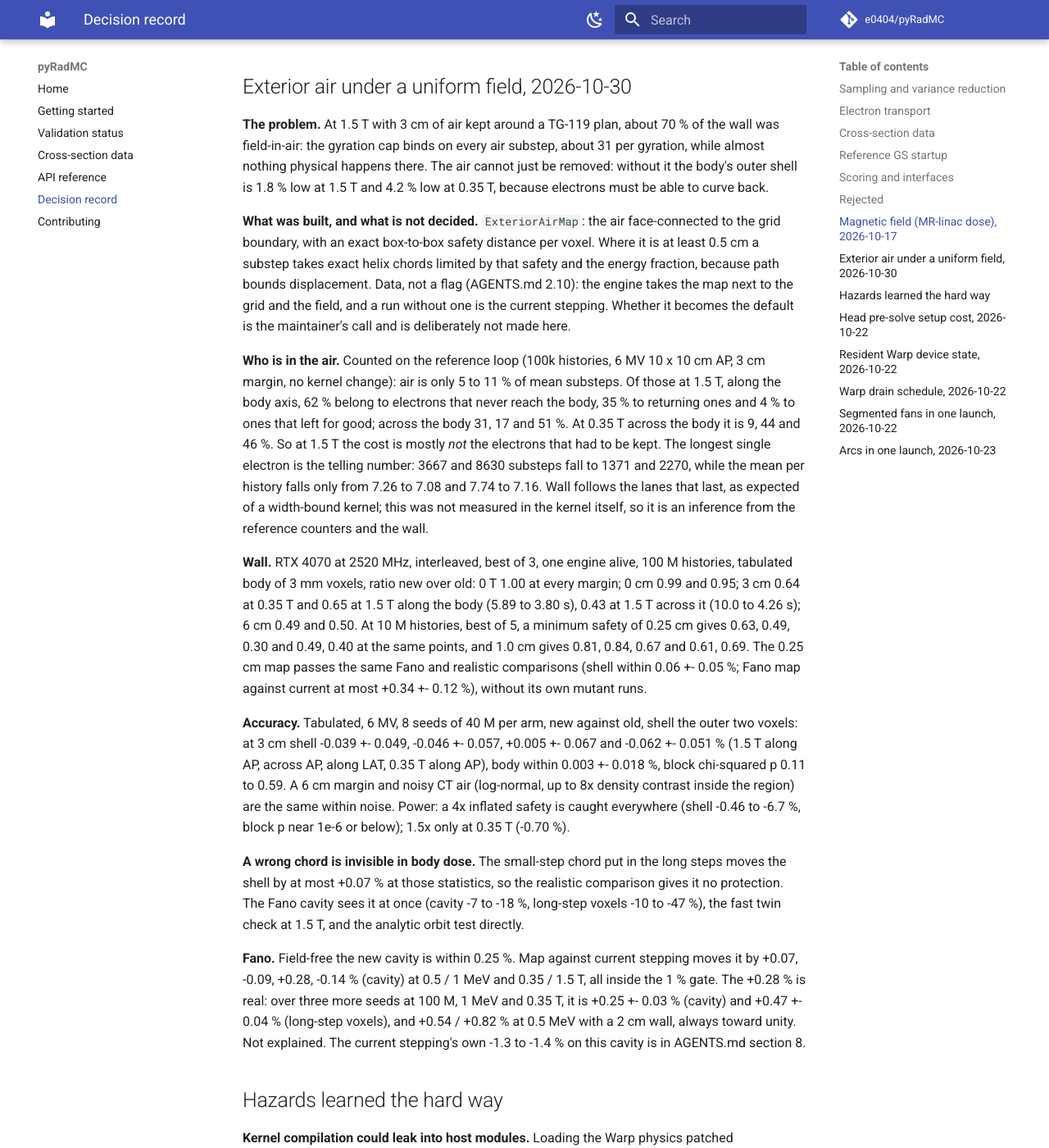
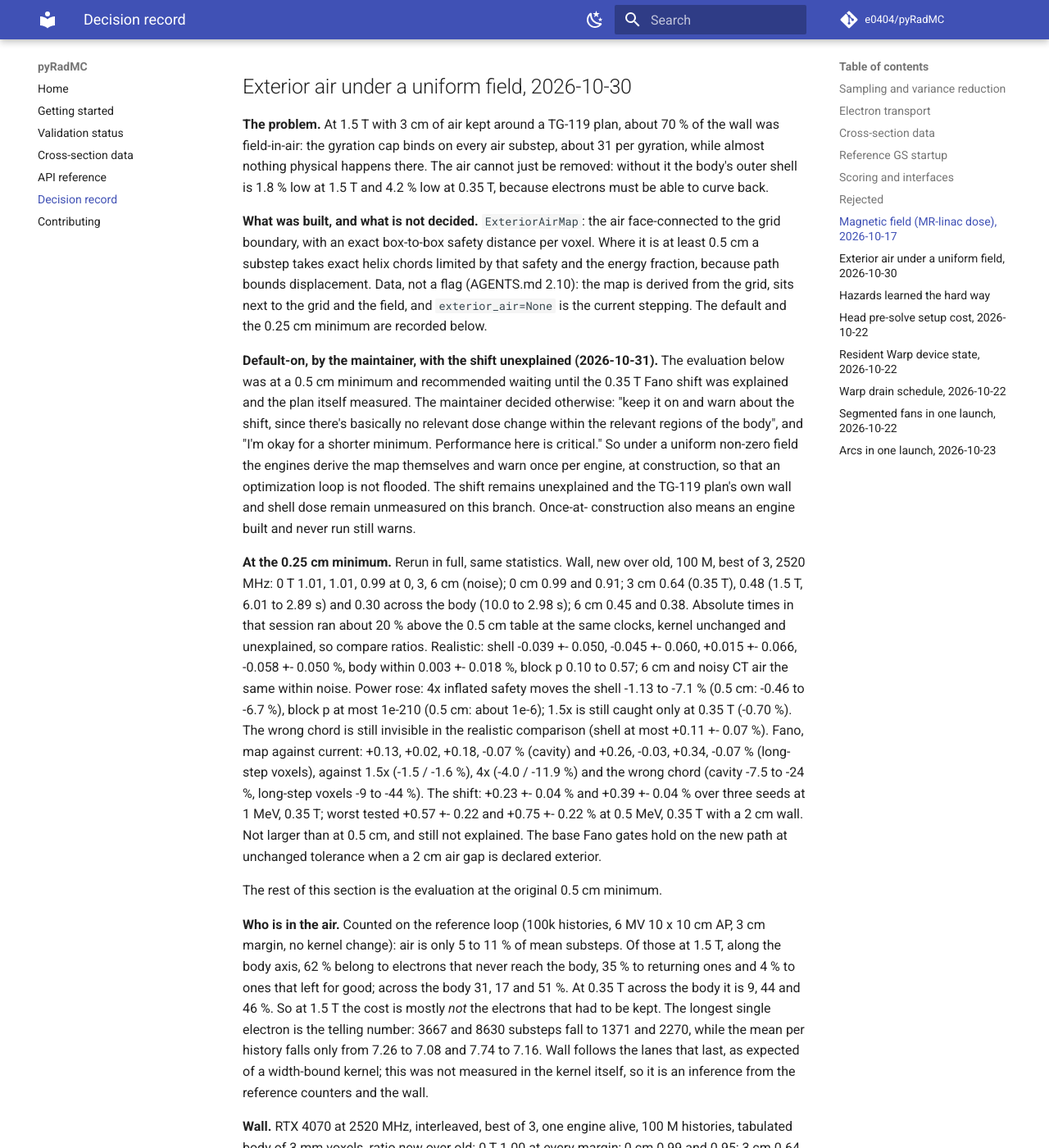
Before and after one commit to e0404/pyRadMC, an MkDocs documentation site: the page built from docs/decisions.md, in a window 1280 px wide and 1400 px high, scrolled down 8140 px. Shown: the whole window at 82% size. Built offline with MkDocs 1.6.1 and Material for MkDocs 9.7.7, drawn with Linux system fonts in a browser that asks for light colours; comment, search, counter and statistics services are not loaded.

Commit message:
docs(agents): record the exterior-air default
Section 8, the decisions record, CHANGELOG and README for default-on
and the 0.25 cm minimum. Records that both were the maintainer's
decisions, overriding the recommendation to wait, with the 0.35 T Fano
shift still unexplained and the TG-119 plan itself unmeasured here.

Co-Authored-By: Claude Opus 5.5 <noreply@anthropic.com>

```diff
--- a/docs/decisions.md
+++ b/docs/decisions.md
@@ -337,9 +337,38 @@ curve back.
 **What was built, and what is not decided.** `ExteriorAirMap`: the air face-connected to the
 grid boundary, with an exact box-to-box safety distance per voxel. Where it is at least
 0.5 cm a substep takes exact helix chords limited by that safety and the energy fraction,
-because path bounds displacement. Data, not a flag (AGENTS.md 2.10): the engine takes the
-map next to the grid and the field, and a run without one is the current stepping. Whether
-it becomes the default is the maintainer's call and is deliberately not made here.
+because path bounds displacement. Data, not a flag (AGENTS.md 2.10): the map is derived
+from the grid, sits next to the grid and the field, and `exterior_air=None` is the current
+stepping. The default and the 0.25 cm minimum are recorded below.
+
+**Default-on, by the maintainer, with the shift unexplained (2026-10-31).** The evaluation
+below was at a 0.5 cm minimum and recommended waiting until the 0.35 T Fano shift was
+explained and the plan itself measured. The maintainer decided otherwise: "keep it on and warn
+about the shift, since there's basically no relevant dose change within the relevant regions of
+the body", and "I'm okay for a shorter minimum. Performance here is critical." So under a
+uniform non-zero field the engines derive the map themselves and warn once per engine, at
+construction, so that an optimization loop is not flooded. The shift remains unexplained and
+the TG-119 plan's own wall and shell dose remain unmeasured on this branch. Once-at-
+construction also means an engine built and never run still warns.
+
+**At the 0.25 cm minimum.** Rerun in full, same statistics. Wall, new over old, 100 M, best of 3,
+2520 MHz: 0 T 1.01, 1.01, 0.99 at 0, 3, 6 cm (noise); 0 cm 0.99 and 0.91; 3 cm 0.64 (0.35 T),
+0.48 (1.5 T, 6.01 to 2.89 s) and 0.30 across the body (10.0 to 2.98 s); 6 cm 0.45 and 0.38.
+Absolute times in that session ran about 20 % above the 0.5 cm table at the same clocks, kernel
+unchanged and unexplained, so compare ratios. Realistic: shell -0.039 +- 0.050, -0.045 +- 0.060,
++0.015 +- 0.066, -0.058 +- 0.050 %, body within 0.003 +- 0.018 %, block p 0.10 to 0.57; 6 cm and
+noisy CT air the same within noise. Power rose: 4x inflated safety moves the shell -1.13 to
+-7.1 % (0.5 cm: -0.46 to -6.7 %), block p at most 1e-210 (0.5 cm: about 1e-6); 1.5x is still
+caught only at 0.35 T (-0.70 %). The wrong chord is still invisible in the realistic comparison
+(shell at most +0.11 +- 0.07 %).
+Fano, map against current: +0.13, +0.02, +0.18, -0.07 % (cavity) and +0.26, -0.03, +0.34, -0.07 %
+(long-step voxels), against 1.5x (-1.5 / -1.6 %), 4x (-4.0 / -11.9 %) and the wrong chord (cavity
+-7.5 to -24 %, long-step voxels -9 to -44 %). The shift: +0.23 +- 0.04 % and +0.39 +- 0.04 % over
+three seeds at 1 MeV, 0.35 T; worst tested +0.57 +- 0.22 and +0.75 +- 0.22 % at 0.5 MeV, 0.35 T with
+a 2 cm wall. Not larger than at 0.5 cm, and still not explained. The base Fano gates hold on the
+new path at unchanged tolerance when a 2 cm air gap is declared exterior.
+
+The rest of this section is the evaluation at the original 0.5 cm minimum.
 
 **Who is in the air.** Counted on the reference loop (100k histories, 6 MV 10 x 10 cm AP,
 3 cm margin, no kernel change): air is only 5 to 11 % of mean substeps. Of those at 1.5 T,
```
Also changed, not shown: AGENTS.md (+22 -14 lines), CHANGELOG.md (+13 -10 lines), README.md (+4 -4 lines), docs/index.md (+3 -3 lines), 1 other file.
